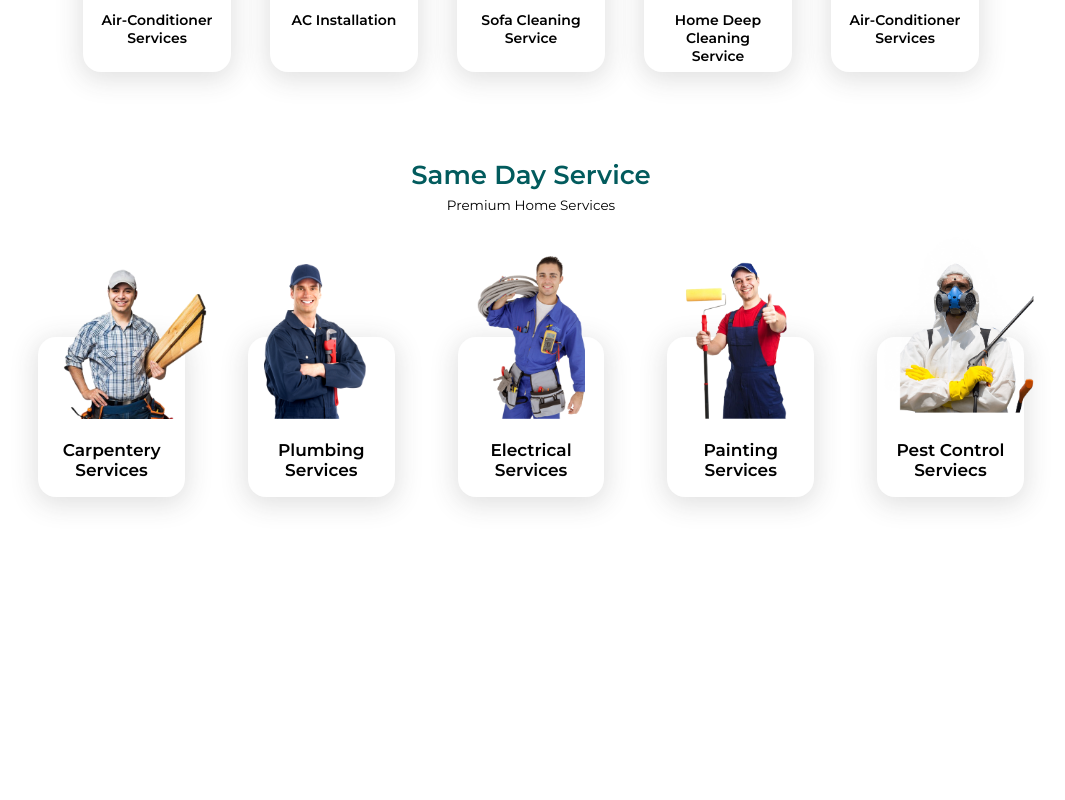
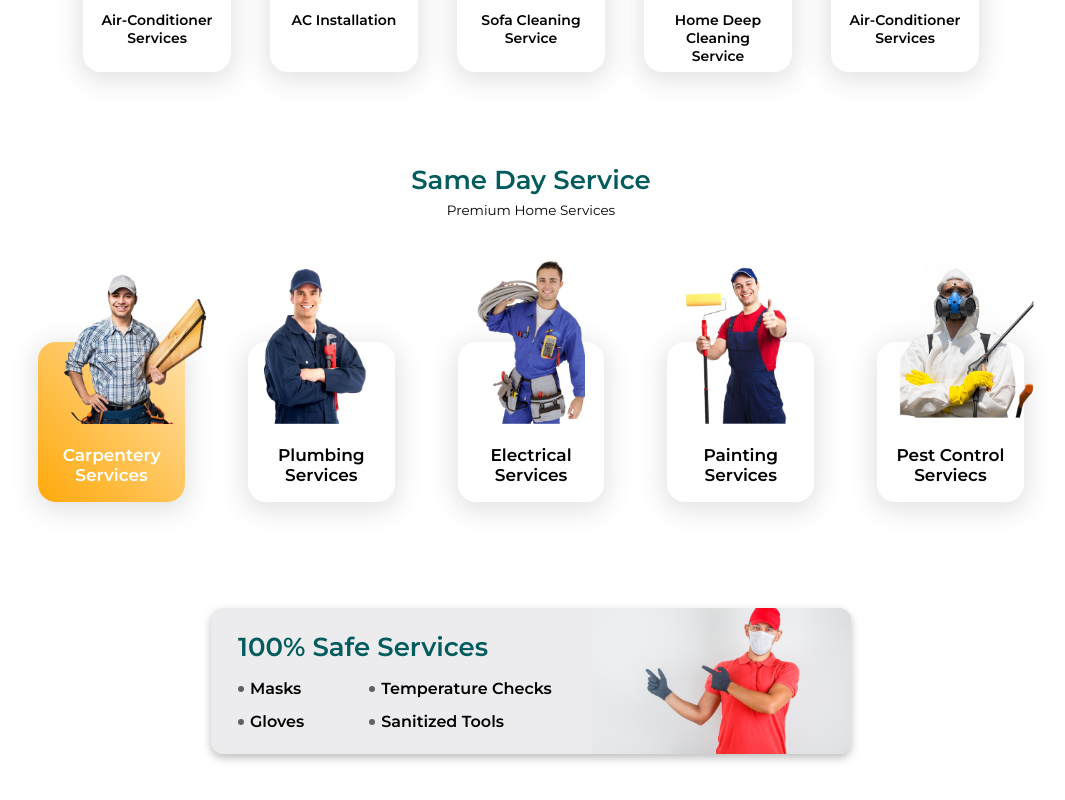
Before and after one commit to kkp785216/oye-busy-assignment, a React (Create React App) app: page /oye-busy-assignment/about in a window 1280 px wide. Shown: the part 780-1580 px from the top of the page, without its empty margins (109-1174 px from the left). Before the commit the page ends 1396 px from the top, so only its background shows below. Built offline with nearby package versions, Linux system fonts and the light colour scheme.

Commit message:
100% safe service made

```diff
--- a/src/pages/Home.js
+++ b/src/pages/Home.js
@@ -120,13 +120,14 @@ const Home = () => {
             <span>Air-Conditioner Services</span>
           </div>
         </div>
+      </div>
       <div className="home__sameday">
         <Heading1>
           <h2>Same Day Service</h2>
           <span>Premium Home Services</span>
         </Heading1>
         <div className="home__sameday__products">
-            <div className="home__sameday__products__col">
+          <div className="home__sameday__products__col active">
             <img src={`${basename}/assets/img/sameday/Carpenter-PNG-Image.png`} alt="" />
             <span>Carpentery Services</span>
           </div>
@@ -148,6 +149,21 @@ const Home = () => {
           </div>
         </div>
       </div>
+      <div className="safeservice">
+        <div className='safeservice__row'>
+          <h2>100% Safe Services</h2>
+          <ul>
+            <div>
+              <li>Masks</li>
+              <li>Gloves</li>
+            </div>
+            <div>
+              <li>Temperature Checks</li>
+              <li>Sanitized Tools</li>
+            </div>
+          </ul>
+        </div>
+        <img src={`${basename}/assets/img/delivery-man-red-uniform-medical-mask-gloves-pointing-fingers-away-looking-confident 1.png`} alt="" />
       </div>
     </div>
   )
--- a/src/styles/Home.scss
+++ b/src/styles/Home.scss
@@ -163,7 +163,6 @@
             width: 70%;
             margin: auto;
             margin-top: 83px;
-            padding-bottom: 33px;
 
             .home__tranding__products__col {
                 margin-bottom: 39px;
@@ -222,7 +221,6 @@
             width: 77%;
             margin: auto;
             margin-top: 123px;
-            padding-bottom: 33px;
 
             .home__sameday__products__col {
                 margin-bottom: 33px;
@@ -238,6 +236,11 @@
                 padding-bottom: 17px;
                 transition: all .3s ease;
                 cursor: pointer;
+
+                &.active {
+                    background: linear-gradient(48.55deg, #FFA500 -6.74%, #FFECCA 120.59%);
+                    color: #FFFFFF;
+                }
 
                 &:hover {
                     transform: scale(1.05);
@@ -272,4 +275,69 @@
             }
         }
     }
+
+    .safeservice {
+        width: 50%;
+        margin: 73px auto;
+        display: flex;
+        position: relative;
+        background: #ECECEE;
+        border-radius: 12px;
+        padding: 23px 27px;
+        overflow: hidden;
+        filter: drop-shadow(0px 4px 4px rgba(0, 0, 0, 0.25));
+        font-family: 'Montserrat';
+
+        .safeservice__row {
+            h2 {
+                color: #025B5D;
+                font-weight: 600;
+                font-size: 26px;
+                margin-bottom: 9px;
+            }
+
+            ul {
+                display: flex;
+                flex-wrap: wrap;
+                margin-bottom: -7px;
+
+                >div{
+                    margin-right: 53px;
+
+                    &:last-child{
+                        margin-right: 0;
+                    }
+                }
+
+                li {
+                    padding-left: 23px;
+                    position: relative;
+                    padding: 7px 12px;
+                    font-weight: 600;
+
+                    &::before{
+                        content: "";
+                        position: absolute;
+                        left: 0;
+                        top: 0;
+                        bottom: 0;
+                        margin: auto;
+                        width: 6px;
+                        height: 6px;
+                        background-color: #616161;
+                        border-radius: 100%;
+                    }
+                }
+            }
+
+        }
+
+        img {
+            position: absolute;
+            top: 0;
+            bottom: 0;
+            right: 0;
+            height: 100%;
+        }
+    }
 }
```
Also changed, not shown: public/assets/img/delivery-man-red-uniform-medical-mask-gloves-pointing-fingers-away-looking-confident 1.png (added). Lines whose indentation alone changed are shown as unchanged.
